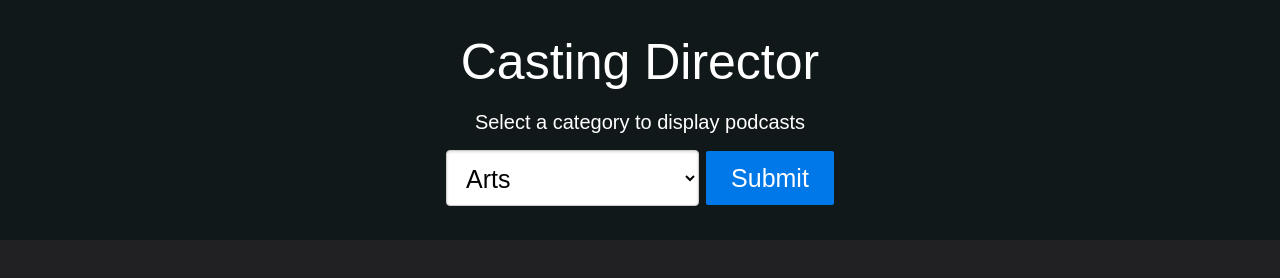
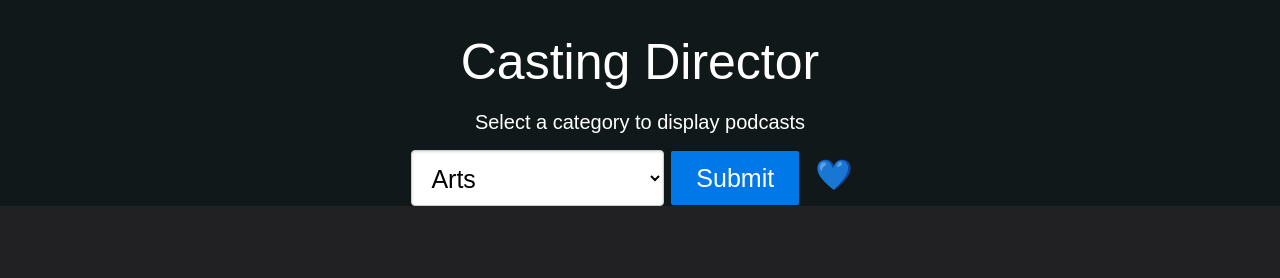
Before and after one commit to nickrearl/podcast-project, a plain HTML site: page index.html in a window 1280 px wide. Drawn offline with nearby package versions, Linux system fonts and the light colour scheme.

Commit message:
added link to favorites page in header

```diff
--- a/assets/css/style.css
+++ b/assets/css/style.css
@@ -87,6 +87,13 @@ a {
     font-size: 30px;
 }
 
+.favorite {
+    margin: 1rem;
+    /* margin-bottom: 1rem; */
+    width: min-content;
+    text-decoration: none;
+}
+
 .column {
     display: none;
 }
--- a/index.html
+++ b/index.html
@@ -36,9 +36,8 @@
                 <option value="1485">Science Fiction</option>
                 <option value="1484">Drama</option>
             </select>
-            <button id="submit" type="submit" class="pure-button pure-button-primary">Submit</button>
+            <button id="submit" type="submit" class="pure-button pure-button-primary">Submit</button><a href="./favorites.html" class="favorite">💙</a>
         </form>
-        <h1 class="pure-u-1-4"></h1>
     </header>
     <main class="pure-g">
         <div class="pure-u-3-4 column">
```
